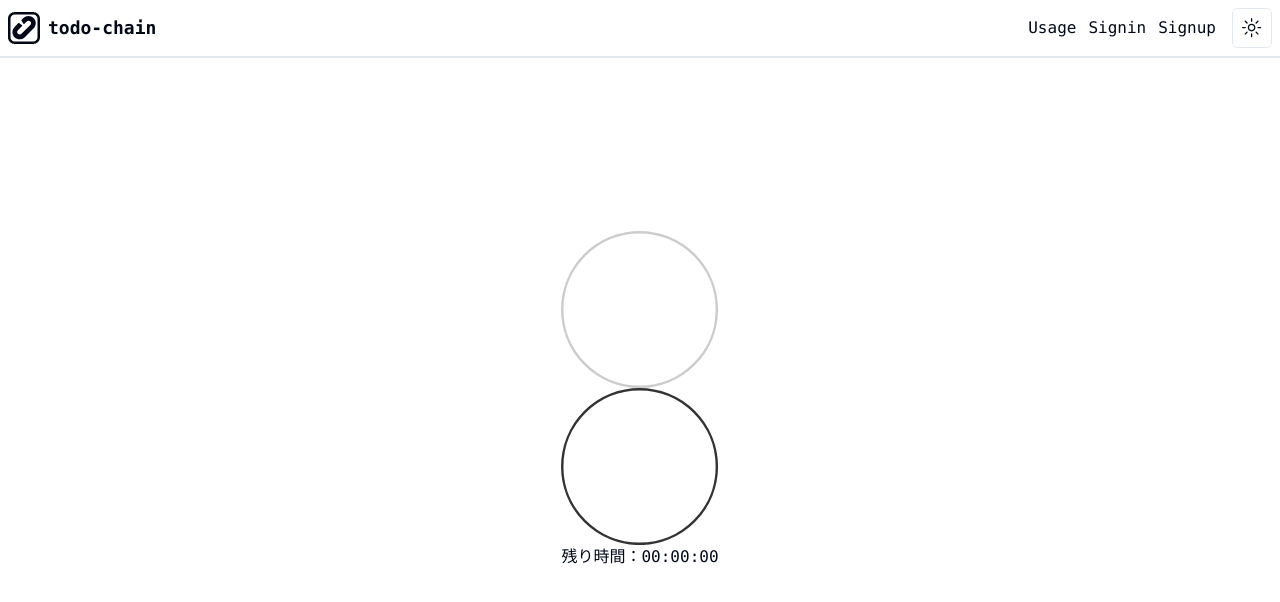
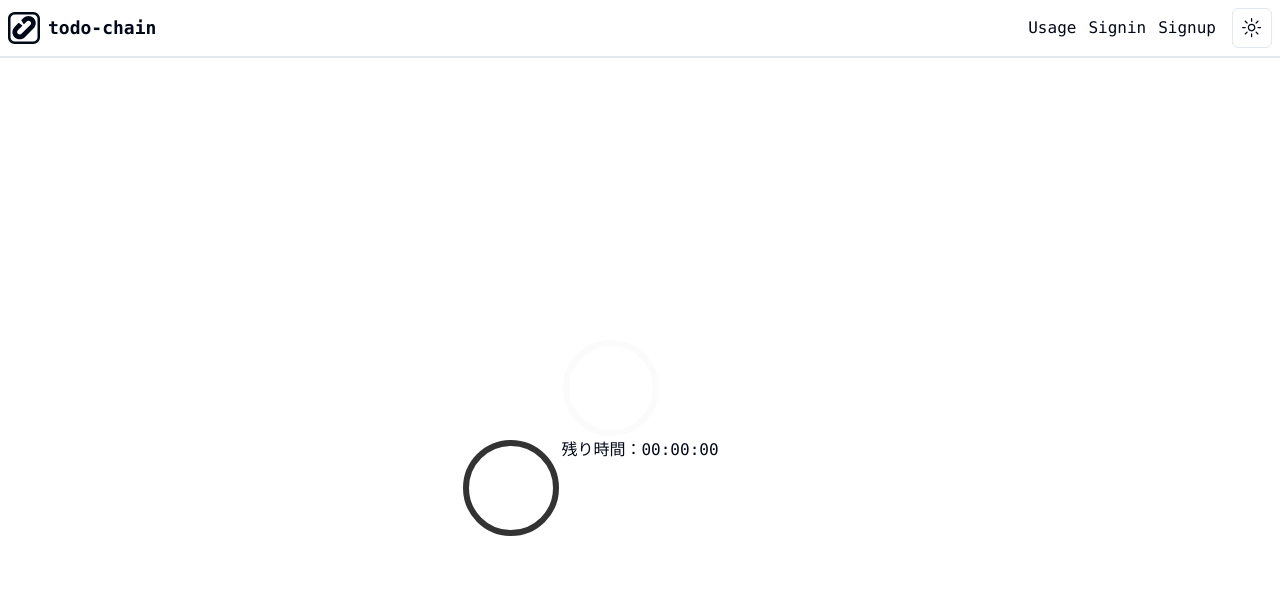
Before and after one commit to snd-primary/todoapp-serveraction, a Next.js app: page /doing in a window 1280 px wide. Shown: the top 602 px of the page. Built offline with nearby package versions, Linux system fonts and the light colour scheme.

Commit message:
framer motion 導入

```diff
--- a/next.config.js
+++ b/next.config.js
@@ -1,4 +1,33 @@
 /** @type {import('next').NextConfig} */
-const nextConfig = {}
 
-module.exports = nextConfig
+module.exports = {
+  webpack(config) {
+    // Grab the existing rule that handles SVG imports
+    const fileLoaderRule = config.module.rules.find((rule) =>
+      rule.test?.test?.(".svg")
+    );
+
+    config.module.rules.push(
+      // Reapply the existing rule, but only for svg imports ending in ?url
+      {
+        ...fileLoaderRule,
+        test: /\.svg$/i,
+        resourceQuery: /url/, // *.svg?url
+      },
+      // Convert all other *.svg imports to React components
+      {
+        test: /\.svg$/i,
+        issuer: /\.[jt]sx?$/,
+        resourceQuery: { not: /url/ }, // exclude if *.svg?url
+        use: ["@svgr/webpack"],
+      }
+    );
+
+    // Modify the file loader rule to ignore *.svg, since we have it handled now.
+    fileLoaderRule.exclude = /\.svg$/i;
+
+    return config;
+  },
+
+  // ...other config
+};
--- a/package.json
+++ b/package.json
@@ -21,6 +21,7 @@
     "add": "^2.0.6",
     "class-variance-authority": "^0.7.0",
     "clsx": "^2.0.0",
+    "framer-motion": "^10.16.4",
     "lucide-react": "^0.288.0",
     "next": "13.5.6",
     "next-themes": "^0.2.1",
@@ -34,6 +35,7 @@
     "zod": "^3.22.4"
   },
   "devDependencies": {
+    "@svgr/webpack": "^8.1.0",
     "@types/node": "^20",
     "@types/react": "^18",
     "@types/react-dom": "^18",
--- a/src/app/doing/page.tsx
+++ b/src/app/doing/page.tsx
@@ -3,6 +3,81 @@ import CountDown from "@/components/CountDown";
 import { useTodo } from "@/context/TodoProvider";
 import { totalSeconds } from "@/lib/totalSeconds";
 import { useEffect, useRef } from "react";
+
+import { motion } from "framer-motion";
+
+const ProgressCircle = ({}) => {
+  const size: number = 100;
+  const radius = 45;
+  const strokeWidth = 6;
+  const emptyStrokeOpacity = 0.25;
+  const circumference = Math.ceil(2 * Math.PI * radius);
+  const fillPercents = Math.abs(Math.ceil((circumference / 100) * (100 - 100)));
+  const transition = {
+    duration: 3,
+    delay: 0.5,
+    ease: "easeIn",
+  };
+
+  const variants = {
+    hidden: {
+      strokeDashoffset: circumference,
+      transition,
+    },
+    show: {
+      strokeDashoffset: fillPercents,
+      transition,
+    },
+  };
+
+  return (
+    <>
+      <svg
+        viewBox="0 0 100 100"
+        version="1.1"
+        xmlns="http://www.w3.org/2000/svg"
+        width={size}
+        height={size}
+      >
+        <circle
+          cx="50"
+          cy="50"
+          r={radius}
+          className="circle"
+          strokeWidth={strokeWidth}
+          stroke="#f0f0f0"
+          strokeOpacity={emptyStrokeOpacity}
+          fill="transparent"
+        />
+      </svg>
+      <svg
+        viewBox="0 0 100 100"
+        width={size}
+        height={size}
+        style={{
+          position: "absolute",
+          transform: "rotate(-90deg)",
+          overflow: "visible",
+          marginLeft: -size,
+        }}
+      >
+        <motion.circle
+          cx="50"
+          cy="50"
+          r={radius}
+          strokeWidth={strokeWidth}
+          stroke="#333"
+          fill="transparent"
+          strokeDashoffset={fillPercents}
+          strokeDasharray={circumference}
+          variants={variants}
+          initial="hidden"
+          animate={"show"}
+        />
+      </svg>
+    </>
+  );
+};
 
 const TodoItem: React.FC = () => {
   const [todo] = useTodo();
@@ -13,22 +88,7 @@ const TodoItem: React.FC = () => {
     <>
       <div>
         <h2 className="text-4xl font-bold">{todo?.title}</h2>
-        <svg viewBox="0 0 128 128" xmlns="http://www.w3.org/2000/svg">
-          <path
-            d="M64 1 A63 63 0 1 1 64 127 A63 63 0 1 1 64 1"
-            stroke="#ccc"
-            stroke-width="2"
-            fill="none"
-          />
-        </svg>
-        <svg viewBox="0 0 128 128" xmlns="http://www.w3.org/2000/svg">
-          <path
-            d="M64 1 A63 63 0 1 1 64 127 A63 63 0 1 1 64 1"
-            stroke="#333"
-            stroke-width="2"
-            fill="none"
-          />
-        </svg>
+        <ProgressCircle />
         <CountDown initialCount={TOTAL_SECONDS} />
       </div>
     </>
```
Also changed, not shown: 1 other file (tests, documents, lock files or other folders).
